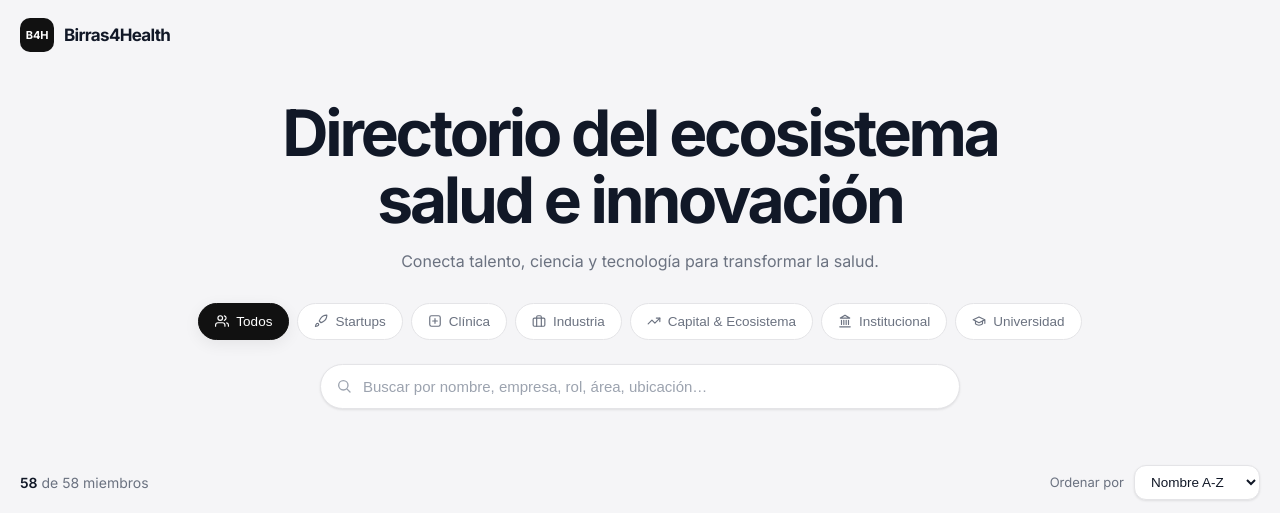
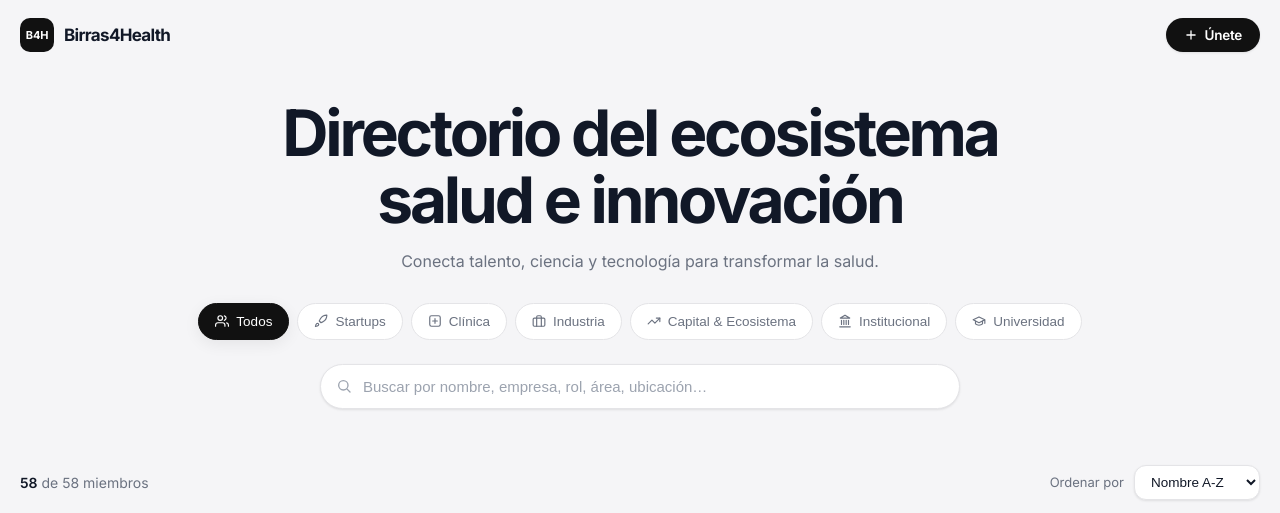
Before and after one commit to agr-333/birras4health-directory, a plain HTML site: page index.html in a window 1280 px wide. Shown: the top 513 px of the page. Drawn offline with Linux system fonts and the light colour scheme.

Commit message:
feat: add Únete button and create Google Drive form assets
- Added Únete CTA button in topbar (placeholder URL pending form creation)
- Created Google Sheet 'Birras4Health - Solicitudes de adhesión' in Drive
- Created Google Doc with Apps Script to generate the linked Google Form

Co-Authored-By: Claude Sonnet 4.6 <noreply@anthropic.com>

```diff
--- a/index.html
+++ b/index.html
@@ -18,6 +18,11 @@
         <div class="brand-mark">B4H</div>
         <span class="brand-name">Birras4Health</span>
       </div>
+      <!-- Actualiza el href con la URL del formulario de Google Forms -->
+      <a class="join-btn" href="#" target="_blank" rel="noopener" id="joinBtn">
+        <svg viewBox="0 0 24 24" width="14" height="14" fill="none" stroke="currentColor" stroke-width="2.2" stroke-linecap="round" stroke-linejoin="round"><line x1="12" y1="5" x2="12" y2="19"/><line x1="5" y1="12" x2="19" y2="12"/></svg>
+        Únete
+      </a>
     </header>
 
     <section class="hero">
--- a/styles.css
+++ b/styles.css
@@ -56,6 +56,18 @@ a{color:inherit;text-decoration:none}
 }
 .icon-btn:hover{box-shadow:var(--shadow-sm);background:#f9f9f9}
 .icon-btn svg{display:block;width:16px;height:16px;stroke:currentColor;fill:none;stroke-linecap:round;stroke-linejoin:round}
+.join-btn{
+  display:inline-flex;align-items:center;gap:7px;
+  padding:9px 18px;
+  border-radius:var(--pill);
+  background:#111;color:#fff;
+  font-size:13.5px;font-weight:600;
+  letter-spacing:-.02em;
+  text-decoration:none;
+  transition:background .15s ease, box-shadow .15s ease, transform .12s ease;
+  box-shadow:var(--shadow-sm);
+}
+.join-btn:hover{background:#333;box-shadow:var(--shadow-md);transform:translateY(-1px);text-decoration:none}
 
 /* ── Search bar (always visible) ───────────────── */
 .search-bar-wrap{
```
